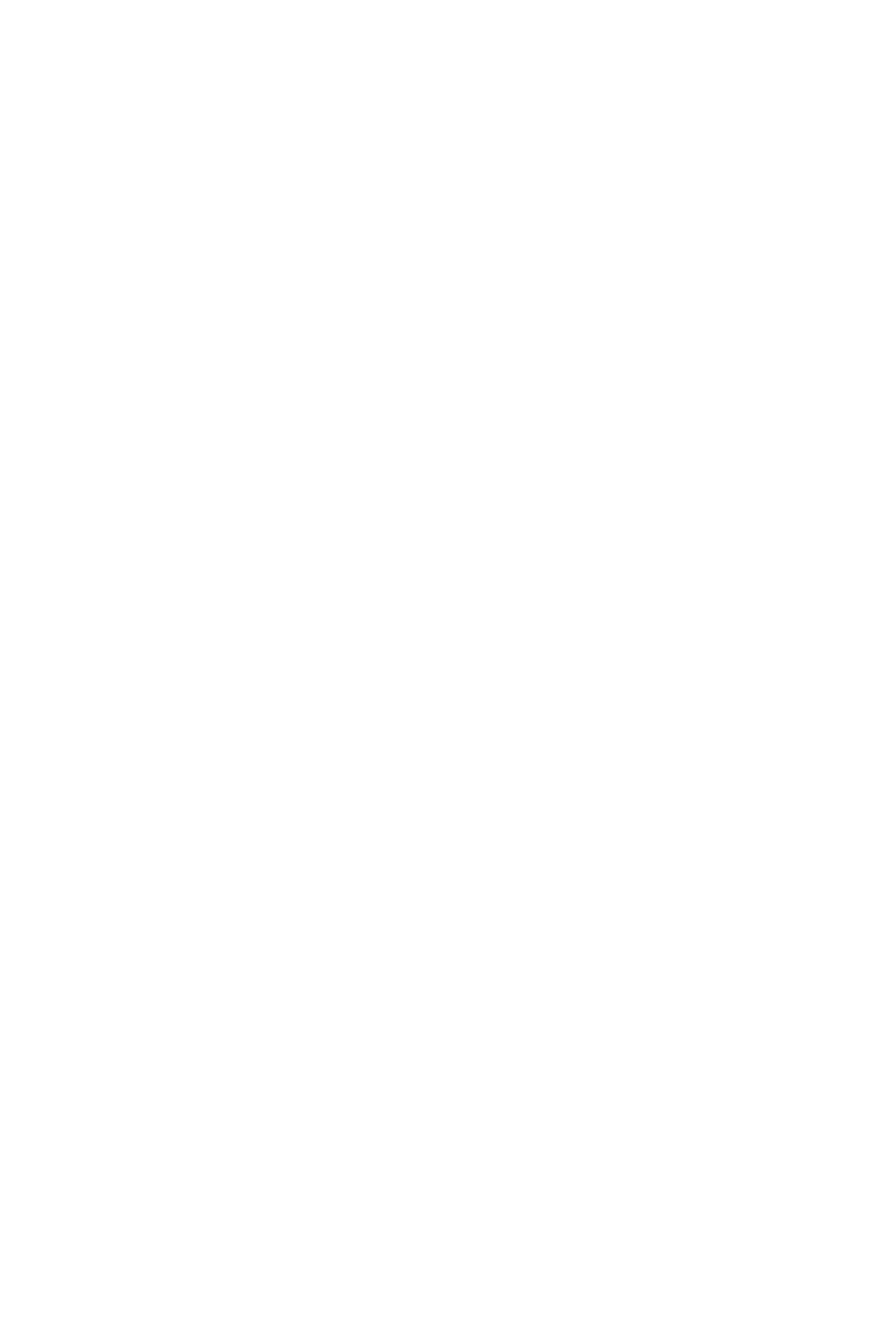
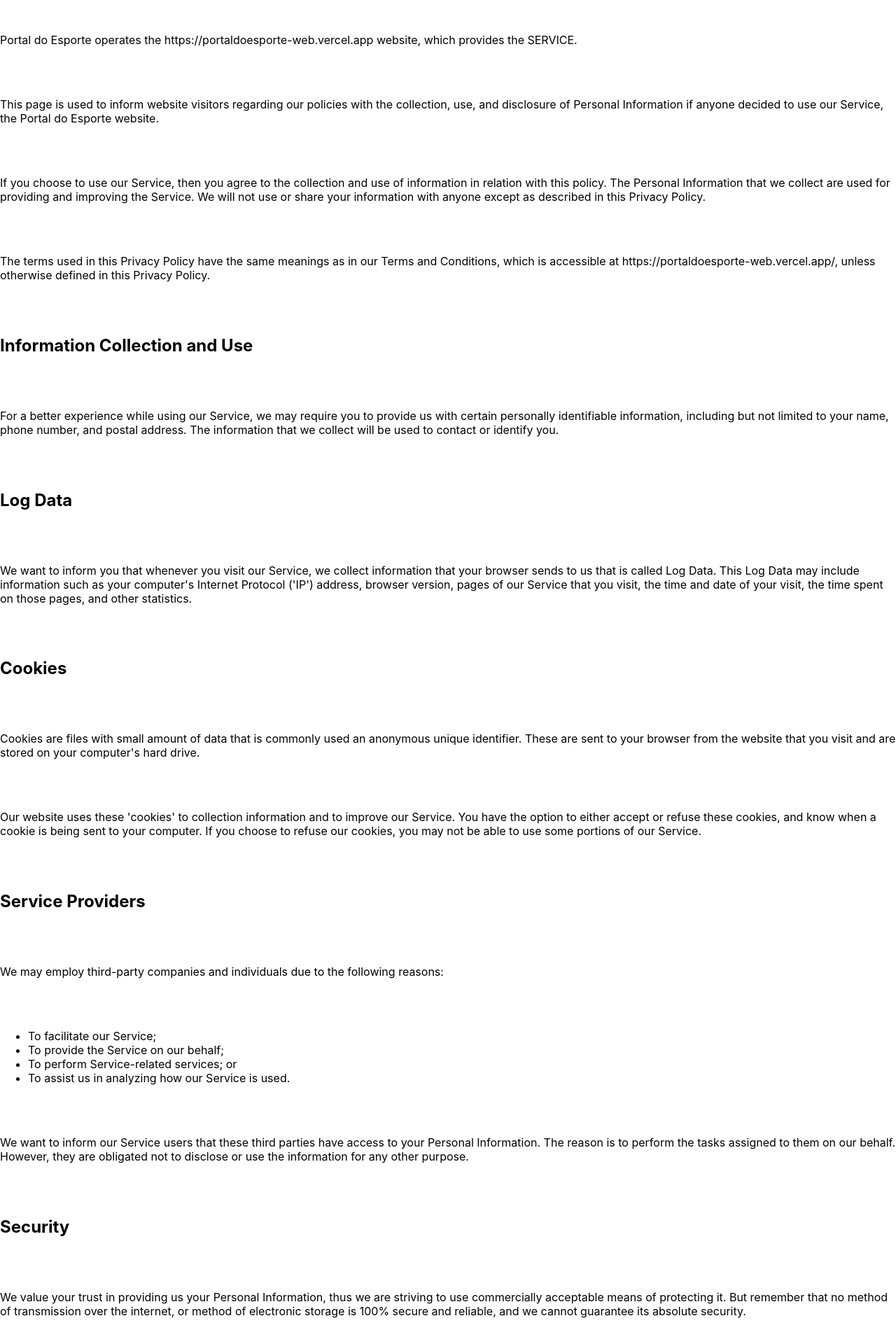
Before and after one commit to pedromshin/portaldoesporte-web, a React (Create React App) app: page / in a window 1280 px wide. Shown: the part 840-2760 px from the top of the page at 70% size. Before the commit the page ends 800 px from the top, so only its background shows below. Built offline with nearby package versions, Linux system fonts and the light colour scheme; no server answers.

Commit message:
privacy policy

```diff
--- a/src/App.js
+++ b/src/App.js
@@ -55,6 +55,151 @@
       <ModalitySearch onSearch={handleSearch} />
       <ModalityTable data={data} onDelete={handleDelete} />
       <ModalityForm onFormSubmit={fetchData} />
+      <>
+        <h1>Privacy Policy of Portal do Esporte</h1>
+
+        <p>
+          Portal do Esporte operates the https://portaldoesporte-web.vercel.app
+          website, which provides the SERVICE.
+        </p>
+
+        <p>
+          This page is used to inform website visitors regarding our policies
+          with the collection, use, and disclosure of Personal Information if
+          anyone decided to use our Service, the Portal do Esporte website.
+        </p>
+
+        <p>
+          If you choose to use our Service, then you agree to the collection and
+          use of information in relation with this policy. The Personal
+          Information that we collect are used for providing and improving the
+          Service. We will not use or share your information with anyone except
+          as described in this Privacy Policy.
+        </p>
+
+        <p>
+          The terms used in this Privacy Policy have the same meanings as in our
+          Terms and Conditions, which is accessible at
+          https://portaldoesporte-web.vercel.app/, unless otherwise defined in
+          this Privacy Policy.
+        </p>
+
+        <h2>Information Collection and Use</h2>
+
+        <p>
+          For a better experience while using our Service, we may require you to
+          provide us with certain personally identifiable information, including
+          but not limited to your name, phone number, and postal address. The
+          information that we collect will be used to contact or identify you.
+        </p>
+
+        <h2>Log Data</h2>
+
+        <p>
+          We want to inform you that whenever you visit our Service, we collect
+          information that your browser sends to us that is called Log Data.
+          This Log Data may include information such as your computer{"'"}s
+          Internet Protocol ({"'"}IP{"'"}) address, browser version, pages of
+          our Service that you visit, the time and date of your visit, the time
+          spent on those pages, and other statistics.
+        </p>
+
+        <h2>Cookies</h2>
+
+        <p>
+          Cookies are files with small amount of data that is commonly used an
+          anonymous unique identifier. These are sent to your browser from the
+          website that you visit and are stored on your computer{"'"}s hard
+          drive.
+        </p>
+
+        <p>
+          Our website uses these {"'"}cookies{"'"} to collection information and
+          to improve our Service. You have the option to either accept or refuse
+          these cookies, and know when a cookie is being sent to your computer.
+          If you choose to refuse our cookies, you may not be able to use some
+          portions of our Service.
+        </p>
+
+        <h2>Service Providers</h2>
+
+        <p>
+          We may employ third-party companies and individuals due to the
+          following reasons:
+        </p>
+
+        <ul>
+          <li>To facilitate our Service;</li>
+          <li>To provide the Service on our behalf;</li>
+          <li>To perform Service-related services; or</li>
+          <li>To assist us in analyzing how our Service is used.</li>
+        </ul>
+
+        <p>
+          We want to inform our Service users that these third parties have
+          access to your Personal Information. The reason is to perform the
+          tasks assigned to them on our behalf. However, they are obligated not
+          to disclose or use the information for any other purpose.
+        </p>
+
+        <h2>Security</h2>
+
+        <p>
+          We value your trust in providing us your Personal Information, thus we
+          are striving to use commercially acceptable means of protecting it.
+          But remember that no method of transmission over the internet, or
+          method of electronic storage is 100% secure and reliable, and we
+          cannot guarantee its absolute security.
+        </p>
+
+        <h2>Links to Other Sites</h2>
+
+        <p>
+          Our Service may contain links to other sites. If you click on a
+          third-party link, you will be directed to that site. Note that these
+          external sites are not operated by us. Therefore, we strongly advise
+          you to review the Privacy Policy of these websites. We have no control
+          over, and assume no responsibility for the content, privacy policies,
+          or practices of any third-party sites or services.
+        </p>
+
+        <p>Children{"'"}s Privacy</p>
+
+        <p>
+          Our Services do not address anyone under the age of 13. We do not
+          knowingly collect personal identifiable information from children
+          under 13. In the case we discover that a child under 13 has provided
+          us with personal information, we immediately delete this from our
+          servers. If you are a parent or guardian and you are aware that your
+          child has provided us with personal information, please contact us so
+          that we will be able to do necessary actions.
+        </p>
+
+        <h2>Changes to This Privacy Policy</h2>
+
+        <p>
+          We may update our Privacy Policy from time to time. Thus, we advise
+          you to review this page periodically for any changes. We will notify
+          you of any changes by posting the new Privacy Policy on this page.
+          These changes are effective immediately, after they are posted on this
+          page.
+        </p>
+
+        <p>
+          Our Privacy Policy was created with the help of the{" "}
+          <a href="https://www.privacypolicytemplate.net">
+            Privacy Policy Template
+          </a>
+          .
+        </p>
+
+        <h2>Contact Us</h2>
+
+        <p>
+          If you have any questions or suggestions about our Privacy Policy, do
+          not hesitate to contact us.
+        </p>
+      </>
     </div>
   );
 }
```
